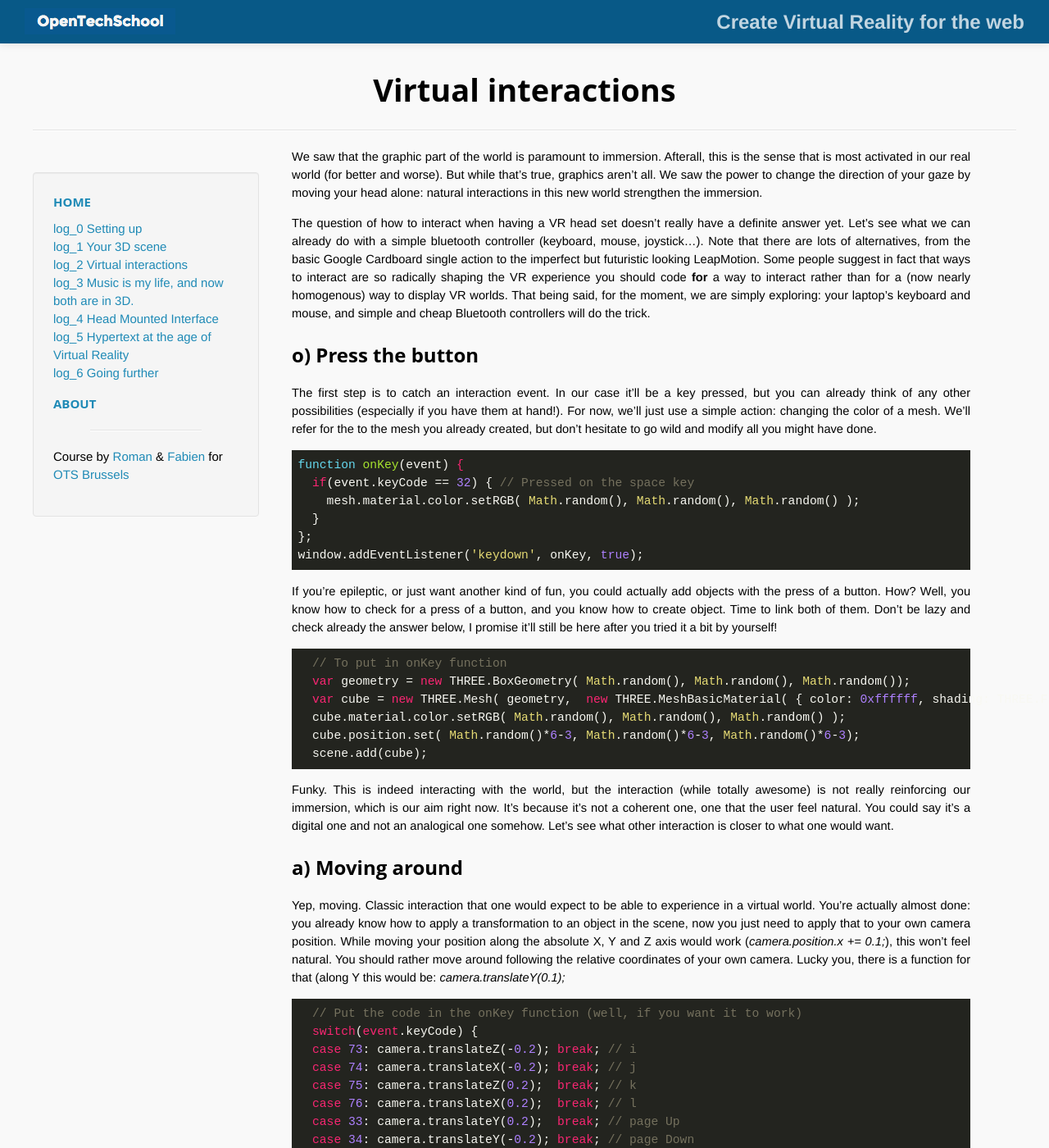
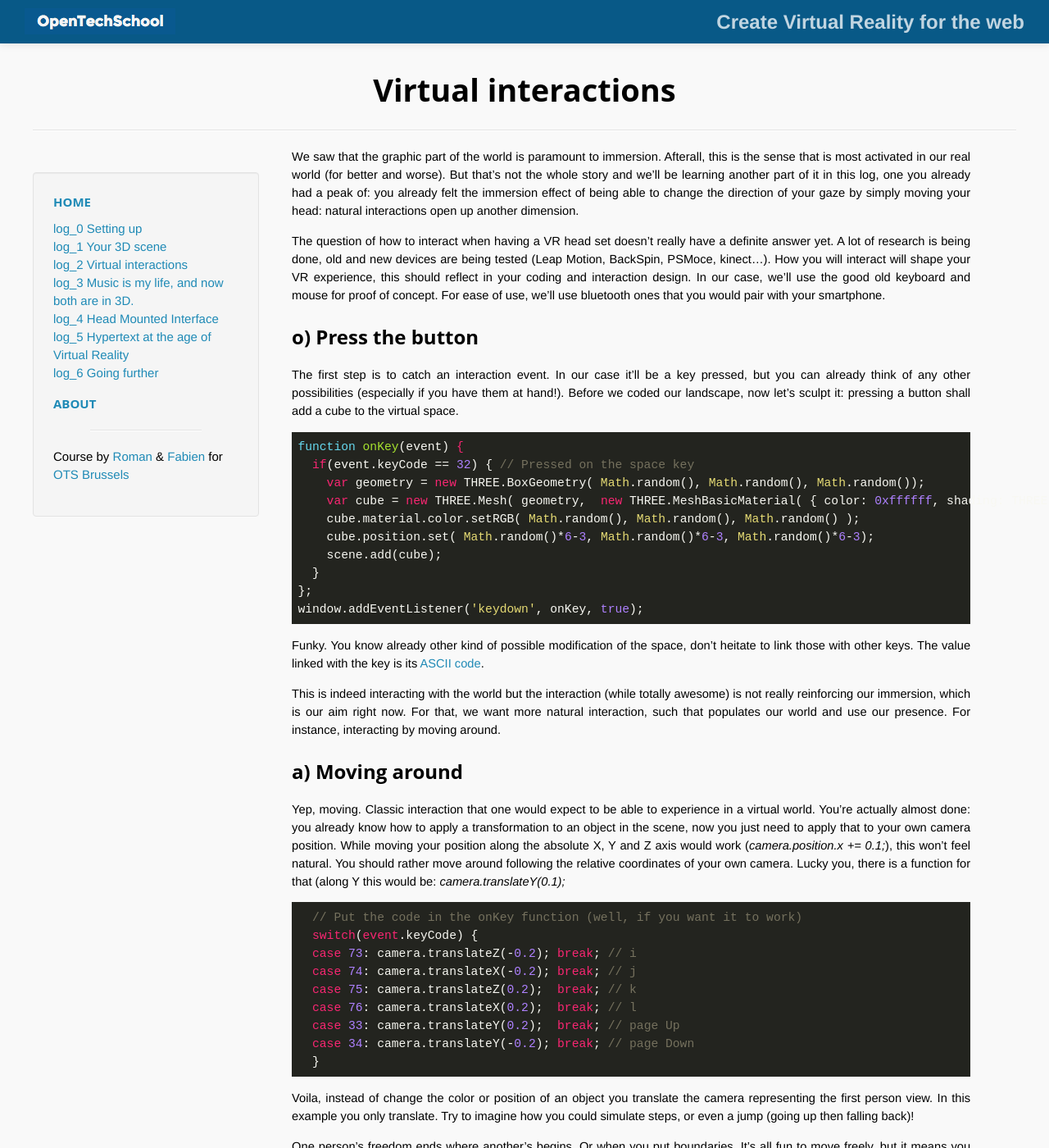
Before and after one commit to OpenTechSchool-Brussels/webVR-for-3D-graphics-and-music, a Jekyll site: the page built from interacting-within-the-scene.markdown, in a window 1280 px wide and 1400 px high. Shown: the whole window at 82% size. Built offline with Jekyll 4.4.1, drawn with Linux system fonts in a browser that asks for light colours; Markdown is read by kramdown in place of the engine named in the settings.

Commit message:
Update interacting-within-the-scene.markdown

````diff
--- a/interacting-within-the-scene.markdown
+++ b/interacting-within-the-scene.markdown
@@ -5,35 +5,30 @@ num: 2
 
 ---
 
-We saw that the graphic part of the world is paramount to immersion. Afterall, this is the sense that is most activated in our real world (for better and worse). But while that's true, graphics aren't all. We saw the power to change the direction of your gaze by moving your head alone: natural interactions in this new world strengthen the immersion.
+We saw that the graphic part of the world is paramount to immersion. Afterall, this is the sense that is most activated in our real world (for better and worse). But that's not the whole story and we'll be learning another part of it in this log, one you already had a peak of: you already felt the immersion effect of being able to change the direction of your gaze by simply moving your head: natural interactions open up another dimension.
 
-The question of how to interact when having a VR head set doesn't really have a definite answer yet. Let's see what we can already do with a simple bluetooth controller (keyboard, mouse, joystick...). Note that there are lots of alternatives, from the basic Google Cardboard single action to the imperfect but futuristic looking LeapMotion. Some people suggest in fact that ways to interact are so radically shaping the VR experience you should code **for** a way to interact rather than for a (now nearly homogenous) way to display VR worlds. That being said, for the moment, we are simply exploring: your laptop's keyboard and mouse, and simple and cheap Bluetooth controllers will do the trick.
+The question of how to interact when having a VR head set doesn't really have a definite answer yet. A lot of research is being done, old and new devices are being tested (Leap Motion, BackSpin, PSMoce, kinect...). How you will interact will shape your VR experience, this should reflect in your coding and interaction design. In our case, we'll use the good old keyboard and mouse for proof of concept. For ease of use, we'll use bluetooth ones that you would pair with your smartphone.
 
 ## o) Press the button
 
-The first step is to catch an interaction event. In our case it'll be a key pressed, but you can already think of any other possibilities (especially if you have them at hand!). For now, we'll just use a simple action: changing the color of a mesh. We'll refer for the to the mesh you already created, but don't hesitate to go wild and modify all you might have done.
+The first step is to catch an interaction event. In our case it'll be a key pressed, but you can already think of any other possibilities (especially if you have them at hand!). Before we coded our landscape, now let's sculpt it: pressing a button shall add a cube to the virtual space.
 
 ```javascript
 function onKey(event) {
   if(event.keyCode == 32) { // Pressed on the space key
-    mesh.material.color.setRGB( Math.random(), Math.random(), Math.random() );
+    var geometry = new THREE.BoxGeometry( Math.random(), Math.random(), Math.random());
+    var cube = new THREE.Mesh( geometry,  new THREE.MeshBasicMaterial( { color: 0xffffff, shading: THREE.FlatShading } ));
+    cube.material.color.setRGB( Math.random(), Math.random(), Math.random() );
+    cube.position.set( Math.random()*6-3, Math.random()*6-3, Math.random()*6-3);
+    scene.add(cube);
   }
 };
 window.addEventListener('keydown', onKey, true);
 ```
 
-If you're epileptic, or just want another kind of fun, you could actually add objects with the press of a button. How? Well, you know how to check for a press of a button, and you know how to create object. Time to link both of them. Don't be lazy and check already the answer below, I promise it'll still be here after you tried it a bit by yourself!
+Funky. You know already other kind of possible modification of the space, don't heitate to link those with other keys. The value linked with the key is its [ASCII code](https://en.wikipedia.org/wiki/ASCII#ASCII_printable_code_chart).
 
-```javascript
-  // To put in onKey function
-  var geometry = new THREE.BoxGeometry( Math.random(), Math.random(), Math.random());
-  var cube = new THREE.Mesh( geometry,  new THREE.MeshBasicMaterial( { color: 0xffffff, shading: THREE.FlatShading } ));
-  cube.material.color.setRGB( Math.random(), Math.random(), Math.random() );
-  cube.position.set( Math.random()*6-3, Math.random()*6-3, Math.random()*6-3);
-  scene.add(cube);
-```
-
-Funky. This is indeed interacting with the world, but the interaction (while totally awesome) is not really reinforcing our immersion, which is our aim right now. It's because it's not a coherent one, one that the user feel natural. You could say it's a digital one and not an analogical one somehow. Let's see what other interaction is closer to what one would want.
+This is indeed interacting with the world but the interaction (while totally awesome) is not really reinforcing our immersion, which is our aim right now. For that, we want more natural interaction, such that populates our world and use our presence. For instance, interacting by moving around.
 
 ## a) Moving around
 
````
